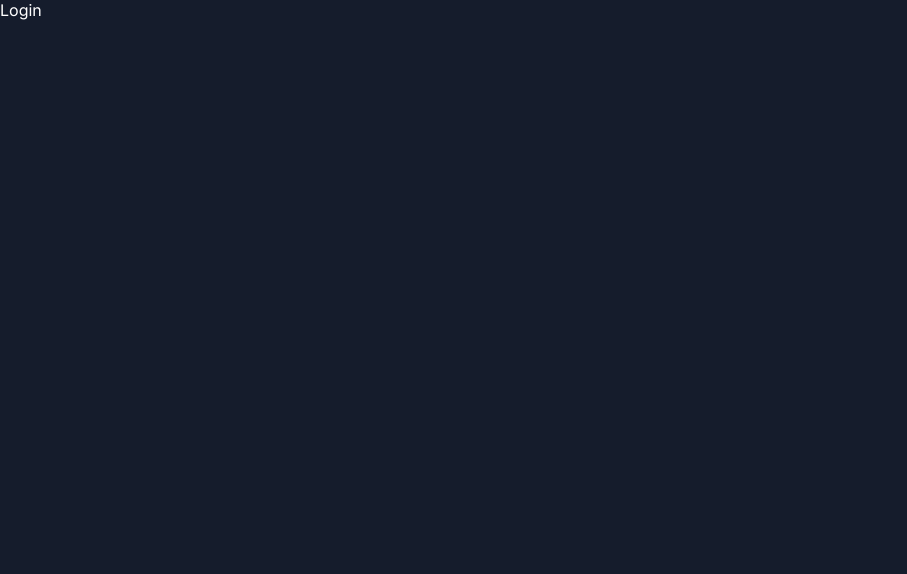
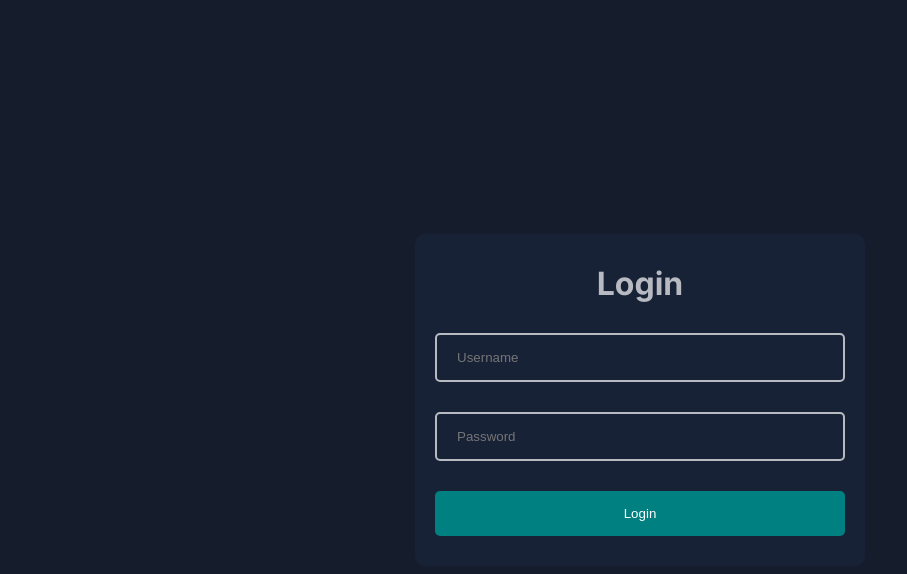
Before and after one commit to v1v3k-nepal/admin-dashboard, a Next.js app: page /login in a window 1280 px wide. Shown: the top 574 px of the page, without its empty margins (0-907 px from the left). Built offline with nearby package versions, Linux system fonts and the light colour scheme.

Commit message:
login page UI Complemented

```diff
--- a/src/app/login/page.tsx
+++ b/src/app/login/page.tsx
@@ -1,10 +1,11 @@
+import LoginForm from '@/components/dashboard_ui/loginForm/loginForm'
 import React from 'react'
 
-type Props = {}
-
-const Login = (props: Props) => {
+const Login = () => {
   return (
-    <div>Login</div>
+    <div>
+      <LoginForm/>
+    </div>
   )
 }
 
--- /dev/null
+++ b/src/components/dashboard_ui/loginForm/_loginForm.scss
@@ -0,0 +1,45 @@
+.login-container{
+    height: 100vh;
+    display: flex;
+    justify-content: center;
+    align-items: center;
+    flex-direction: column;
+    margin: 0 20px;
+    form{
+        display: flex;
+        flex-direction: column;
+        gap: 30px;
+        width: 100%;
+        max-width: 450px;
+        background-color: var(--bgSoft);
+        padding: 30px 20px;
+        border-radius: 10px;
+        h1{
+            color: var(--textSoft);
+            text-align: center;
+        }
+        .input-fields{
+            display: flex;
+            flex-direction: column;
+            gap: 30px;
+
+            input{
+                border: 2px solid var(--textSoft);
+                outline: none;
+                background: transparent;
+                padding: 15px 20px;
+                border-radius: 5px;
+                width: 100%;
+                color: white;
+            }
+        }
+        .login-btn{
+            padding: 15px 20px;
+            background-color: teal;
+            border-radius: 5px;
+            border: none;
+            color: white;
+            cursor: pointer;
+        }
+    }
+}
--- /dev/null
+++ b/src/components/dashboard_ui/loginForm/loginForm.tsx
@@ -0,0 +1,19 @@
+import React from 'react'
+import "./_loginForm.scss"
+
+const LoginForm = () => {
+  return (
+    <div className='login-container'>
+        <form action="">
+            <h1>Login</h1>
+            <div className="input-fields">
+                <input type="text" placeholder='Username'/>
+                <input type="password" name="password" placeholder='Password'/>
+            </div>
+            <button className='login-btn'>Login</button>
+        </form>
+    </div>
+  )
+}
+
+export default LoginForm
```
